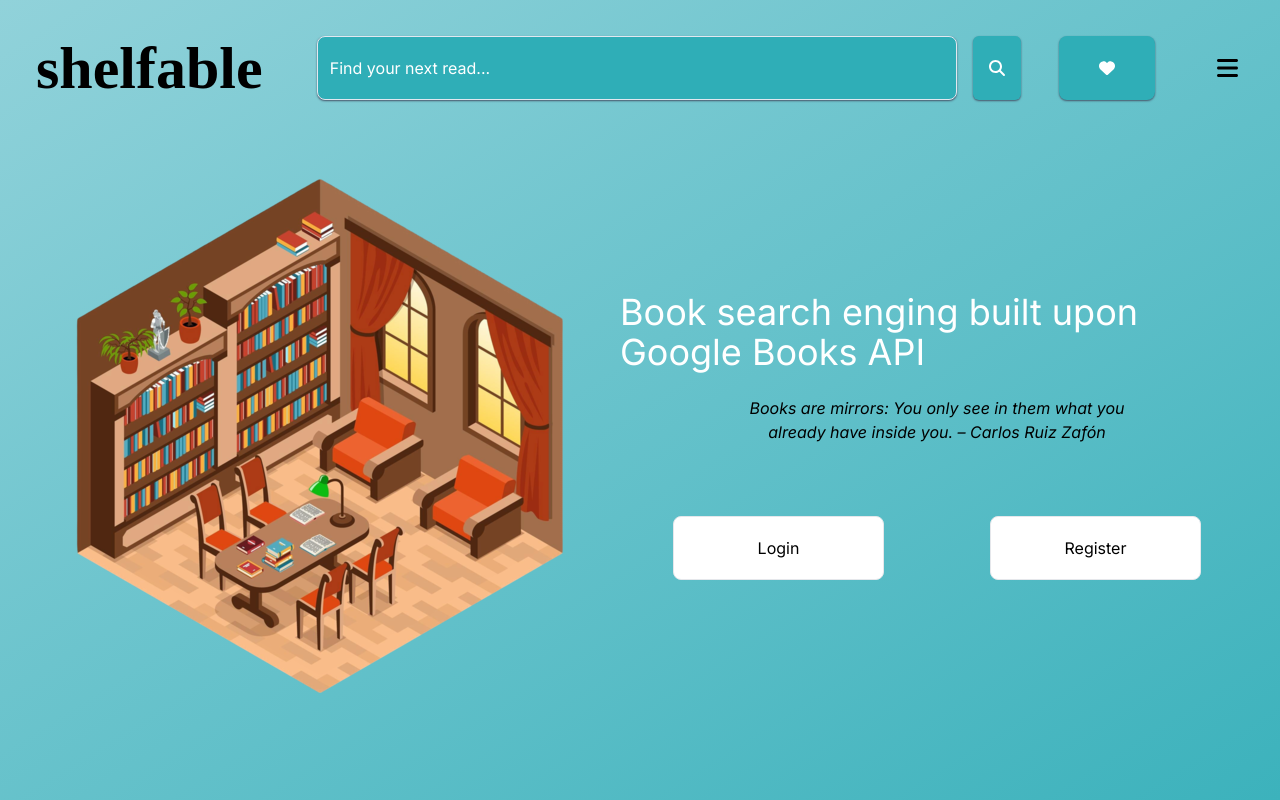
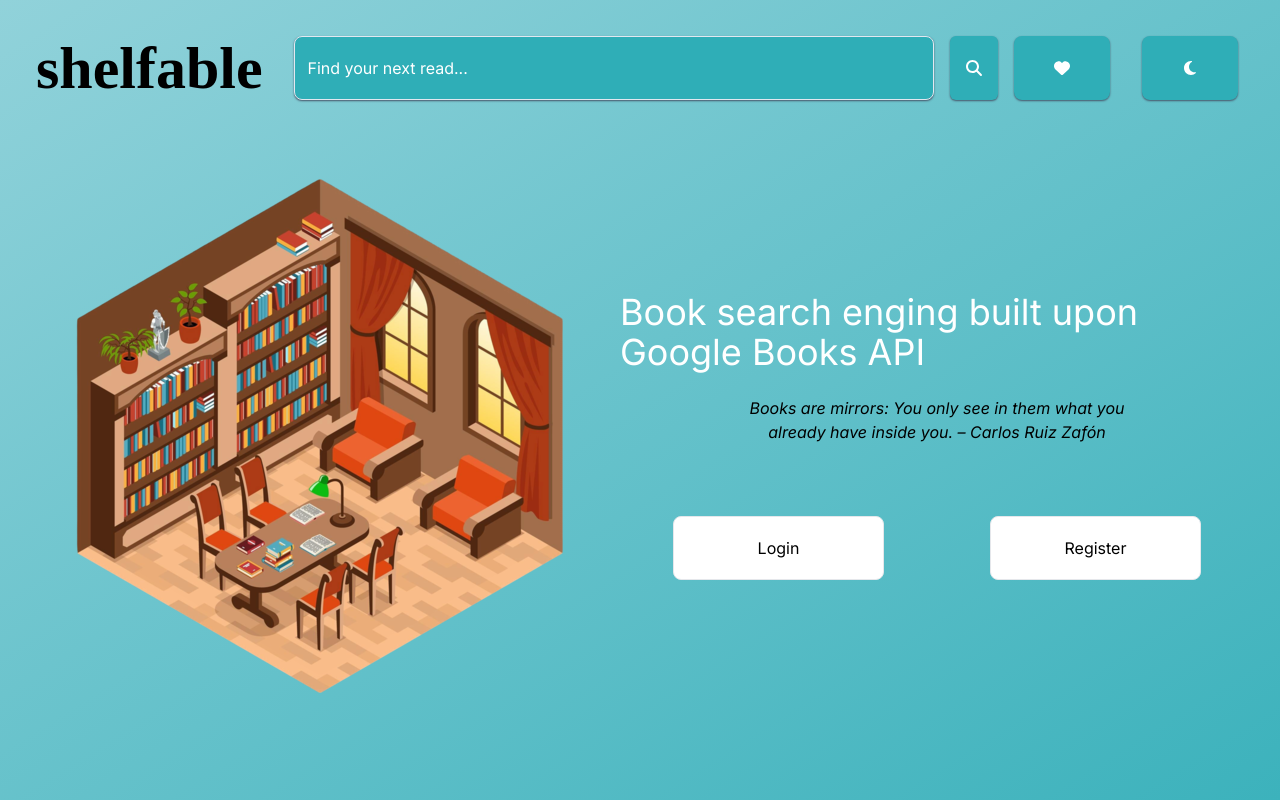
Before and after one commit to Alberto23B/shelfable, a React (Vite) app in the folder client/: page / in a window 1280 px wide. Built offline with nearby package versions, Linux system fonts and the light colour scheme; no server answers; a web font is replaced by a local one.

Commit message:
setup toggle theme

```diff
--- a/client/src/App.jsx
+++ b/client/src/App.jsx
@@ -1,9 +1,6 @@
 import { useState, useEffect } from "react";
 import Header from "./presentational/Header";
 import ShowFavorites from "./components/ShowFavorites";
-import Nav from "./presentational/Nav";
-import Contacts from "./components/Contancts";
-import About from "./components/About";
 import ToggleTheme from "./components/ToggleTheme";
 import SearchSection from "./presentational/SearchSection";
 import Dialog from "./components/Dialog";
@@ -53,11 +50,7 @@ function App() {
                     setIsLoading={setIsLoading}
                   />
                   <ShowFavorites />
-                  <Contacts />
-                  <About />
-                  <Nav>
-                    <ToggleTheme />
-                  </Nav>
+                  <ToggleTheme />
                 </div>
                 <Main
                   data={data}
--- a/client/src/components/ToggleTheme.jsx
+++ b/client/src/components/ToggleTheme.jsx
@@ -25,36 +25,28 @@ export default function ToggleTheme() {
 
   return (
     <>
-      <label htmlFor="theme" className="pl-4">
-        Theme:
-      </label>
-      <select
-        className="hidden ml-2 mr-4 dark:bg-cadet sm:inline"
-        defaultValue={theme === "light" ? "Light" : "Dark"}
-        id="theme"
-        onChange={handleChange}
-      >
-        <option key={1} value={"Light"}>
-          Light
-        </option>
-        <option key={2} value={"Dark"}>
-          Dark
-        </option>
-      </select>
-      <div className="inline mx-2 sm:hidden">
+      <div className="inline mx-2 ">
         {theme === "light" ? (
           <>
-            <label htmlFor="light">
+            <button
+              id="light"
+              value={"Dark"}
+              onClick={handleChange}
+              className="bg-[#2faeb7] w-24 hover:bg-cadet dark:hover:bg-iron text-white shadow-sm shadow-slate-600 top-[2px]  rounded-lg h-16 mr-2"
+            >
               <FontAwesomeIcon icon={faSun}></FontAwesomeIcon>
-            </label>
-            <button id="light" value={"Dark"} onClick={handleChange}></button>
+            </button>
           </>
         ) : (
           <>
-            <label htmlFor="dark">
+            <button
+              id="dark"
+              value={"Light"}
+              onClick={handleChange}
+              className="bg-[#2faeb7] w-24 hover:bg-cadet dark:hover:bg-iron text-white shadow-sm shadow-slate-600 top-[2px]  rounded-lg h-16 mr-2"
+            >
               <FontAwesomeIcon icon={faMoon}></FontAwesomeIcon>
-            </label>
-            <button id="dark" value={"Light"} onClick={handleChange}></button>
+            </button>
           </>
         )}
       </div>
```
